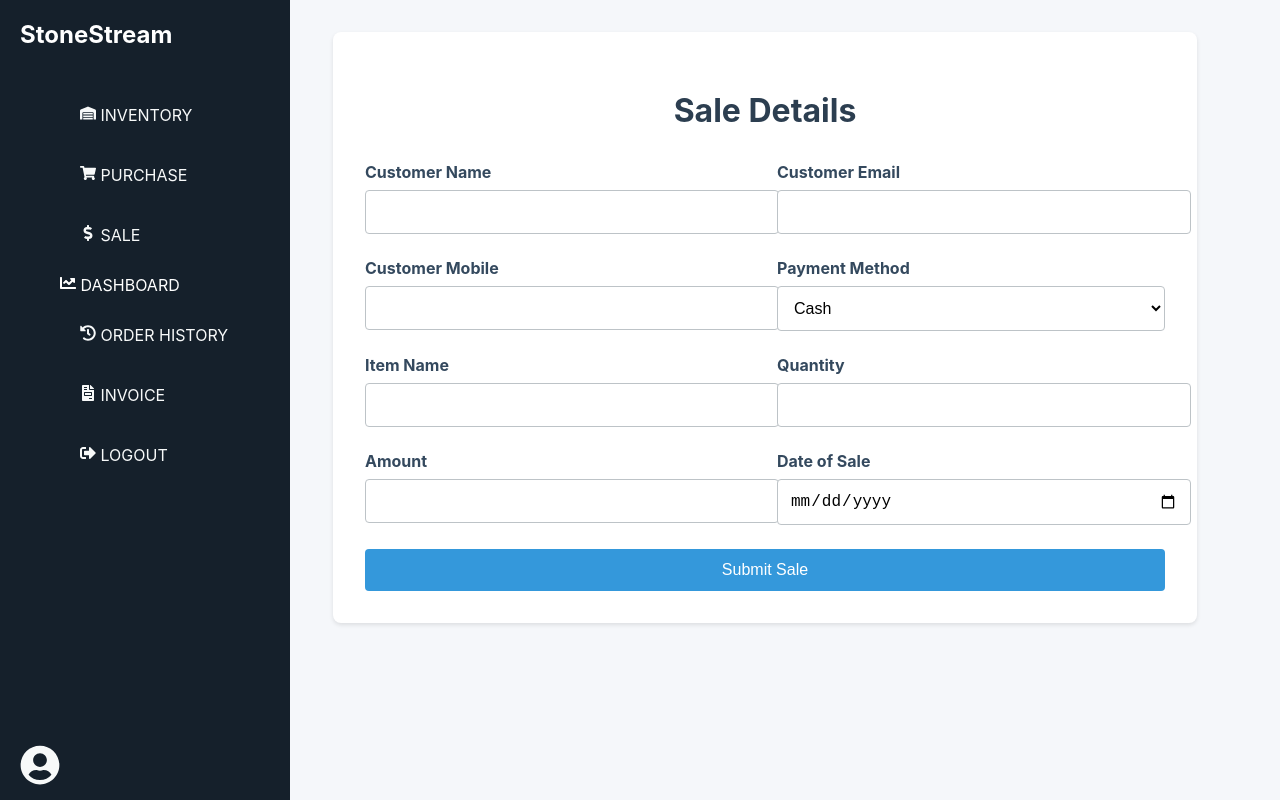
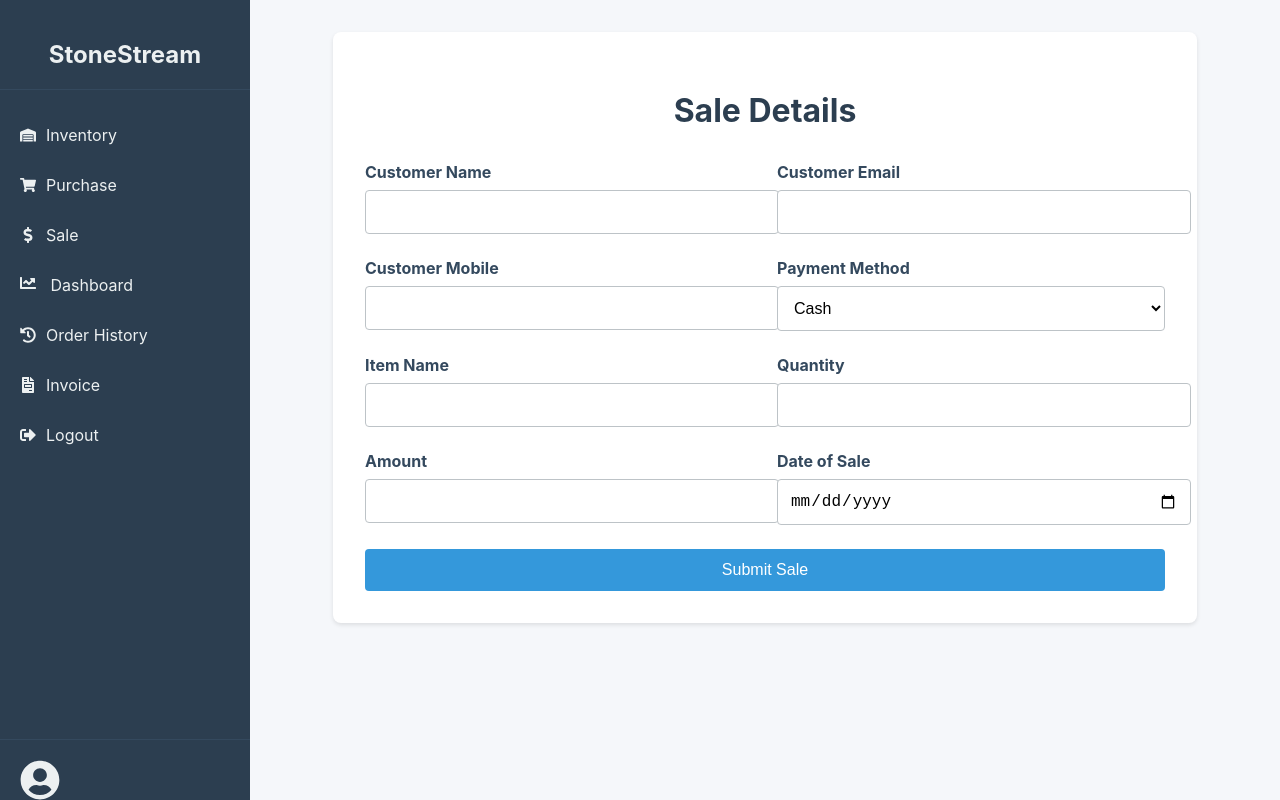
Before and after one commit to Nand-Banugariya/Stone_Stream, a React (Create React App) app in the folder frontend/: page /sale in a window 1280 px wide. Built offline with nearby package versions, Linux system fonts and the light colour scheme; no server answers.

Commit message:
9th commit

```diff
--- a/frontend/src/styles/Navbar2.css
+++ b/frontend/src/styles/Navbar2.css
@@ -1,152 +1,113 @@
-/* Vertical Navbar */
 .navbar2 {
+    width: 250px;
+    height: 100vh;
+    position: fixed;
+    left: 0;
+    top: 0;
+    background-color: #2c3e50;
+    color: #ecf0f1;
     display: flex;
     flex-direction: column;
-    align-items: flex-start;
-    background-color: #15202B;
-    width: 250px; /* Fixed width for vertical navbar */
-    height: 100vh; /* Full viewport height */
-    padding: 20px;
-    color: white;
-    position: fixed; /* Sticks to the side of the screen */
+    padding: 20px 0;
+    transition: all 0.3s ease;
   }
 
   .brand-logo {
-    font-size: 1.5em;
+    font-size: 24px;
     font-weight: bold;
-    margin-bottom: 30px; /* Adds spacing below the logo */
-}
-
-.menu-icon {
-    display: none; /* Hidden for desktop version */
-    font-size: 1.5em;
-    cursor: pointer;
-    position: absolute;
-    top: 10px;
-    right: 10px;
+    padding: 20px;
+    text-align: center;
+    border-bottom: 1px solid #34495e;
   }
 
   .nav-links {
-    list-style: none;
-    display: flex;
-    flex-direction: column;
-    gap: 20px;
+    list-style-type: none;
+    padding: 0;
+    margin: 20px 0;
   }
 
   .nav-links li {
-    text-transform: uppercase;
+    padding: 15px 20px;
+    transition: background-color 0.3s ease;
   }
 
-.nav-links li a {
-    color: #F7F9F9;
-    text-decoration: none;
-    display: block;
-    padding: 10px 20px;
-    width: 100%;
-    border-radius: 5px;
-    transition: background-color 0.3s ease, padding 0.3s ease;
-    font-weight: normal;
+  .nav-links li:hover {
+    background-color: #34495e;
   }
 
-.nav-links li a:hover {
-    padding: 10px 20px; /* Ensure padding remains the same on hover */
-    color: #F7F9F9; /* Keep text color consistent */
-    font-weight: bold;
+  .nav-links a {
+    color: #ecf0f1;
+    text-decoration: none;
+    display: flex;
+    align-items: center;
   }
 
-/* Profile Section Below Navbar */
+  .nav-links svg {
+    margin-right: 10px;
+  }
+
   .profile-section {
+    margin-top: auto;
+    padding: 20px;
+    border-top: 1px solid #34495e;
     display: flex;
     align-items: center;
-    /* padding: 10px 20px; */
-    /* background-color: #192734; Match the navbar's dark theme */
-    margin-top: auto; /* Push the profile section to the bottom */
-    width: 100%; /* Full width of the navbar */
-    margin-bottom: 35px;
   }
 
-.profile-icon {
-    font-size: 40px; /* Adjust icon size */
+  .user-image, .profile-icon {
+    width: 40px;
+    height: 40px;
+    border-radius: 50%;
     margin-right: 10px;
-    color: #F7F9F9; /* White to match the text */
-}
-
-.profile-details {
-    display: flex;
-    flex-direction: column;
   }
 
   .profile-details h4 {
     margin: 0;
     font-size: 16px;
-    color: #F7F9F9;
-}
-
-.profile-details a {
-    font-size: 14px;
-    color: #1DA1F2; /* Light blue for link */
-    text-decoration: none;
-}
-
-.profile-details a:hover {
-    text-decoration: underline;
-}
-
-/* Mobile view */
-@media (max-width: 768px) {
-    .navbar2 {
-        position: fixed;
-        width: 100%; /* Full width on small screens */
-        height: auto; /* Allow navbar to grow in height */
-        padding: 10px;
-        top: 0;
-        left: 0;
-        z-index: 1000;
-        transform: translateX(-100%); /* Hidden off-screen by default */
-        transition: transform 0.3s ease;
-    }
-
-    .navbar2.open {
-        transform: translateX(0); /* Slide in from the left when open */
   }
 
   .menu-icon {
-        display: block; /* Show menu icon on mobile */
+    display: none;
+    font-size: 24px;
+    cursor: pointer;
+    padding: 10px;
+  }
+
+  /* Media Queries */
+  @media screen and (max-width: 768px) {
+    .navbar2 {
+      width: 100%;
+      height: auto;
+      position: relative;
+    }
+
+    .menu-icon {
+      display: block;
       position: absolute;
-        top: 10px;
-        left: 10px;
+      right: 20px;
+      top: 20px;
     }
 
     .nav-links {
       display: none;
-        flex-direction: column;
-        width: 100%;
     }
 
     .nav-links.open {
-        display: flex; /* Show links when open */
+      display: block;
     }
 
-    .nav-links li {
-        text-align: left;
+    .profile-section {
+      flex-direction: column;
+      align-items: flex-start;
     }
 
-    /* Adjust the profile section for mobile view */
-    .profile-section {
-        padding: 10px;
-        flex-direction: row;
-        justify-content: space-between;
+    .profile-details {
+      margin-top: 10px;
+    }
   }
 
-    .profile-icon {
-        font-size: 30px;
-    }
-
-    .profile-details h4 {
-        font-size: 14px;
-    }
-
-    .profile-details a {
-        font-size: 12px;
+  @media screen and (min-width: 769px) {
+    .nav-links {
+      display: block !important;
     }
   }
```
Lines whose indentation alone changed are shown as unchanged.
